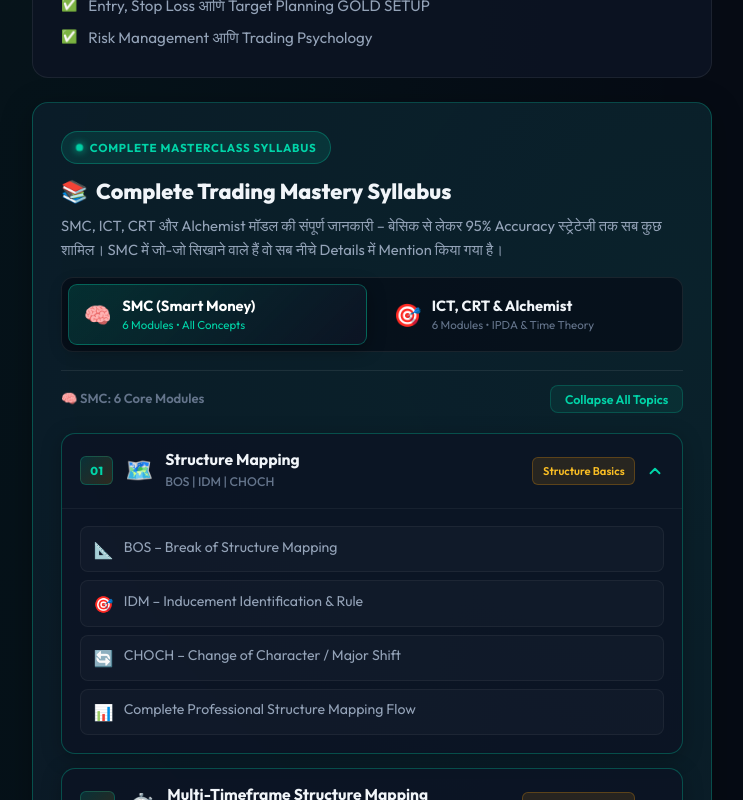
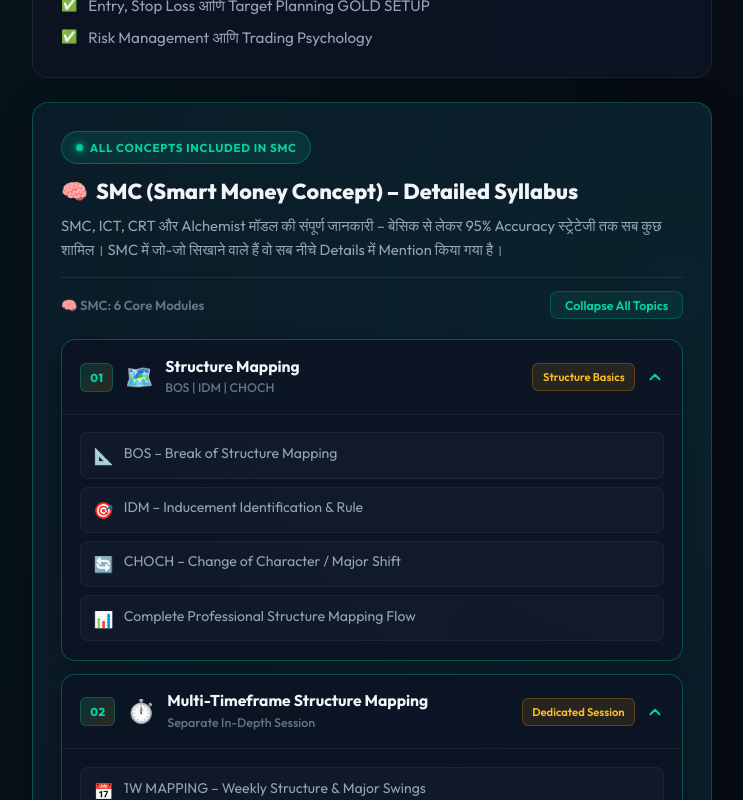
Before and after one commit to krushisathiai/Yogesh-Tech, a React (Vite) app: page / in a window 1280 px wide. Shown: the part 940-1740 px from the top of the page, without its empty margins (268-1011 px from the left). Built offline with nearby package versions, Linux system fonts and the light colour scheme.

Commit message:
Separate ICT, CRT and Alchemist into its own dedicated section with Click Here to Check Full Syllabus button

```diff
--- a/src/pages/HomePage.css
+++ b/src/pages/HomePage.css
@@ -338,76 +338,161 @@
   margin-bottom: 0.95rem;
 }
 
-/* ── SYLLABUS TABS ── */
-.syllabus-tabs-nav {
-  display: grid;
-  grid-template-columns: repeat(2, 1fr);
-  gap: 0.65rem;
-  margin: 1rem 0 1.15rem;
-  background: rgba(5, 10, 20, 0.65);
-  padding: 0.35rem;
-  border-radius: 12px;
-  border: 1px solid rgba(255, 255, 255, 0.08);
+/* ── SEPARATE ICT & ALCHEMIST SECTION ── */
+.ict-syllabus-section {
+  border-color: rgba(245, 158, 11, 0.35);
+  background: radial-gradient(circle at 95% 5%, rgba(245, 158, 11, 0.08), transparent 45%), var(--bg-card);
+  box-shadow: 0 8px 32px rgba(0, 0, 0, 0.35);
 }
 
-.syllabus-tab-btn {
+.ict-badge-pill {
+  display: inline-flex;
+  align-items: center;
+  gap: 0.45rem;
+  padding: 0.35rem 0.85rem;
+  font-size: 0.72rem;
+  font-weight: 700;
+  letter-spacing: 0.75px;
+  text-transform: uppercase;
+  border-radius: 100px;
+  background: rgba(245, 158, 11, 0.12);
+  color: var(--gold);
+  border: 1px solid rgba(245, 158, 11, 0.35);
+  margin-bottom: 0.85rem;
+}
+
+.gold-dot {
+  background: var(--gold) !important;
+  box-shadow: 0 0 8px var(--gold) !important;
+}
+
+/* ── PREVIEW CHIPS ── */
+.ict-preview-chips {
+  display: flex;
+  flex-wrap: wrap;
+  gap: 0.45rem;
+  margin: 1rem 0 1.15rem;
+}
+
+.ict-preview-chip {
+  padding: 0.35rem 0.75rem;
+  border-radius: 8px;
+  font-size: 0.78rem;
+  font-weight: 500;
+  background: rgba(255, 255, 255, 0.03);
+  border: 1px solid rgba(255, 255, 255, 0.08);
+  color: var(--text2);
+  display: inline-flex;
+  align-items: center;
+  gap: 0.35rem;
+  transition: all 0.2s ease;
+}
+
+.ict-preview-chip:hover {
+  background: rgba(255, 255, 255, 0.06);
+  border-color: rgba(255, 255, 255, 0.15);
+  color: #fff;
+}
+
+.ict-preview-chip.highlight {
+  background: rgba(245, 158, 11, 0.12);
+  border-color: rgba(245, 158, 11, 0.4);
+  color: #fff;
+  font-weight: 600;
+  box-shadow: 0 0 12px rgba(245, 158, 11, 0.12);
+}
+
+/* ── DEDICATED ICT CTA BUTTON ── */
+.ict-cta-box {
+  margin: 0.5rem 0 0.5rem;
+}
+
+.ict-full-btn {
   display: flex;
   align-items: center;
-  gap: 0.65rem;
-  padding: 0.75rem 0.95rem;
-  border-radius: 9px;
-  background: transparent;
-  border: 1px solid transparent;
-  text-align: left;
+  justify-content: space-between;
+  width: 100%;
+  padding: 1.1rem 1.35rem;
+  background: linear-gradient(135deg, rgba(245, 158, 11, 0.18), rgba(0, 212, 168, 0.12));
+  border: 2px solid rgba(245, 158, 11, 0.45);
+  border-radius: 14px;
   cursor: pointer;
   transition: all 0.25s ease;
-  color: var(--text2);
+  box-shadow: 0 6px 24px rgba(245, 158, 11, 0.15);
+  text-align: left;
 }
 
-.syllabus-tab-btn:hover {
-  background: rgba(255, 255, 255, 0.04);
-  color: var(--text);
+.ict-full-btn:hover {
+  transform: translateY(-2px);
+  border-color: rgba(245, 158, 11, 0.85);
+  box-shadow: 0 8px 32px rgba(245, 158, 11, 0.3);
+  background: linear-gradient(135deg, rgba(245, 158, 11, 0.25), rgba(0, 212, 168, 0.18));
 }
 
-.syllabus-tab-btn.active {
-  background: linear-gradient(135deg, rgba(0, 212, 168, 0.16), rgba(13, 20, 36, 0.95));
-  border-color: rgba(0, 212, 168, 0.35);
-  box-shadow: 0 4px 18px rgba(0, 0, 0, 0.35);
+.ict-full-btn.active {
+  border-color: rgba(0, 212, 168, 0.5);
+  background: linear-gradient(135deg, rgba(0, 212, 168, 0.18), rgba(245, 158, 11, 0.15));
+  box-shadow: 0 6px 24px rgba(0, 212, 168, 0.2);
 }
 
-.tab-icon {
-  font-size: 1.4rem;
+.ict-btn-left {
+  display: flex;
+  align-items: center;
+  gap: 0.85rem;
+  flex: 1;
+}
+
+.ict-btn-icon {
+  font-size: 1.6rem;
   flex-shrink: 0;
 }
 
-.tab-btn-text {
+.ict-btn-content {
   display: flex;
   flex-direction: column;
-  min-width: 0;
 }
 
-.tab-btn-text strong {
-  font-size: 0.92rem;
-  font-weight: 700;
-  color: var(--text);
-  line-height: 1.25;
+.ict-btn-title {
+  font-size: 1.05rem;
+  font-weight: 800;
+  color: #fff;
+  line-height: 1.3;
 }
 
-.syllabus-tab-btn.active .tab-btn-text strong {
-  color: #fff;
+.ict-btn-sub {
+  font-size: 0.78rem;
+  color: var(--gold);
+  margin-top: 0.25rem;
+  font-weight: 500;
 }
 
-.tab-btn-text small {
-  font-size: 0.72rem;
-  color: var(--text3);
-  margin-top: 2px;
-  white-space: nowrap;
-  overflow: hidden;
-  text-overflow: ellipsis;
+.ict-btn-chevron {
+  color: var(--gold);
+  display: flex;
+  align-items: center;
+  justify-content: center;
+  flex-shrink: 0;
+  transition: color 0.2s ease;
 }
 
-.syllabus-tab-btn.active .tab-btn-text small {
+.ict-full-btn.active .ict-btn-chevron {
   color: var(--teal);
+}
+
+.ict-card.active {
+  border-color: rgba(245, 158, 11, 0.35);
+}
+
+.ict-num {
+  background: linear-gradient(135deg, rgba(245, 158, 11, 0.2), rgba(0, 212, 168, 0.15));
+  color: var(--gold);
+  border-color: rgba(245, 158, 11, 0.35);
+}
+
+.ict-chip {
+  background: rgba(0, 212, 168, 0.12);
+  color: var(--teal);
+  border-color: rgba(0, 212, 168, 0.25);
 }
 
 .smc-toolbar {
@@ -637,10 +722,10 @@
 
   .smc-title { font-size: 1.15rem; }
   .smc-badge-chip { display: none; }
-  .syllabus-tabs-nav { grid-template-columns: 1fr; gap: 0.45rem; padding: 0.3rem; }
-  .syllabus-tab-btn { padding: 0.65rem 0.8rem; }
-  .tab-btn-text strong { font-size: 0.88rem; }
-  .tab-btn-text small { font-size: 0.7rem; }
+  .ict-full-btn { padding: 0.9rem 1rem; }
+  .ict-btn-title { font-size: 0.92rem; }
+  .ict-btn-sub { font-size: 0.72rem; }
+  .ict-preview-chip { font-size: 0.72rem; padding: 0.28rem 0.55rem; }
   .smc-card-header { padding: 0.75rem 0.85rem; }
   .smc-card-body { padding: 0.4rem 0.85rem 0.85rem; }
   .smc-module-name { font-size: 0.9rem; }
--- a/src/pages/HomePage.jsx
+++ b/src/pages/HomePage.jsx
@@ -250,31 +250,45 @@ const ictModules = [
 ];
 
 const HomePage = () => {
-  const [activeTab, setActiveTab] = useState('smc');
-  const [openModules, setOpenModules] = useState({
-    'smc-1': true, 'smc-2': true, 'smc-3': true, 'smc-4': true, 'smc-5': true, 'smc-6': true,
+  const [openSmcModules, setOpenSmcModules] = useState({
+    'smc-1': true, 'smc-2': true, 'smc-3': true, 'smc-4': true, 'smc-5': true, 'smc-6': true
+  });
+  const [openIctModules, setOpenIctModules] = useState({
     'ict-1': true, 'ict-2': true, 'ict-3': true, 'ict-4': true, 'ict-5': true, 'ict-6': true
   });
+  const [showIctFull, setShowIctFull] = useState(false);
 
-  const toggleModule = (id) => {
-    setOpenModules(prev => ({
+  const toggleSmcModule = (id) => {
+    setOpenSmcModules(prev => ({
       ...prev,
       [id]: !prev[id]
     }));
   };
 
-  const currentModules = activeTab === 'smc' ? smcModules : ictModules;
-  const currentTabOpenCount = currentModules.filter(m => openModules[m.id]).length;
-  const isCurrentAllOpen = currentTabOpenCount === currentModules.length;
+  const isSmcAllOpen = smcModules.every(m => openSmcModules[m.id]);
 
-  const toggleCurrentAll = () => {
-    const targetState = !isCurrentAllOpen;
-    setOpenModules(prev => {
-      const updated = { ...prev };
-      currentModules.forEach(m => {
-        updated[m.id] = targetState;
-      });
-      return updated;
+  const toggleSmcAll = () => {
+    const targetState = !isSmcAllOpen;
+    setOpenSmcModules({
+      'smc-1': targetState, 'smc-2': targetState, 'smc-3': targetState,
+      'smc-4': targetState, 'smc-5': targetState, 'smc-6': targetState
+    });
+  };
+
+  const toggleIctModule = (id) => {
+    setOpenIctModules(prev => ({
+      ...prev,
+      [id]: !prev[id]
+    }));
+  };
+
+  const isIctAllOpen = ictModules.every(m => openIctModules[m.id]);
+
+  const toggleIctAll = () => {
+    const targetState = !isIctAllOpen;
+    setOpenIctModules({
+      'ict-1': targetState, 'ict-2': targetState, 'ict-3': targetState,
+      'ict-4': targetState, 'ict-5': targetState, 'ict-6': targetState
     });
   };
 
@@ -324,67 +338,39 @@ const HomePage = () => {
         </ul>
       </section>
 
-      {/* ── SYLLABUS SECTION WITH TABS ── */}
+      {/* ── 1. SMC COMPLETE SYLLABUS SECTION ── */}
       <section className="card-section smc-syllabus-section glow-section">
         <div className="smc-header-block">
           <div className="smc-badge-pill">
             <span className="pill-dot"></span>
-            COMPLETE MASTERCLASS SYLLABUS
+            ALL CONCEPTS INCLUDED IN SMC
           </div>
           <h2 className="smc-title">
-            <span>📚</span> Complete Trading Mastery Syllabus
+            <span>🧠</span> SMC (Smart Money Concept) – Detailed Syllabus
           </h2>
           <p className="smc-desc">
             SMC, ICT, CRT और Alchemist मॉडल की संपूर्ण जानकारी – बेसिक से लेकर 95% Accuracy स्ट्रेटेजी तक सब कुछ शामिल। SMC में जो-जो सिखाने वाले हैं वो सब नीचे Details में Mention किया गया है।
           </p>
 
-          {/* TAB SWITCHER */}
-          <div className="syllabus-tabs-nav">
-            <button
-              type="button"
-              className={`syllabus-tab-btn ${activeTab === 'smc' ? 'active' : ''}`}
-              onClick={() => setActiveTab('smc')}
-            >
-              <span className="tab-icon">🧠</span>
-              <div className="tab-btn-text">
-                <strong>SMC (Smart Money)</strong>
-                <small>6 Modules • All Concepts</small>
-              </div>
-            </button>
-            <button
-              type="button"
-              className={`syllabus-tab-btn ${activeTab === 'ict' ? 'active' : ''}`}
-              onClick={() => setActiveTab('ict')}
-            >
-              <span className="tab-icon">🎯</span>
-              <div className="tab-btn-text">
-                <strong>ICT, CRT &amp; Alchemist</strong>
-                <small>6 Modules • IPDA &amp; Time Theory</small>
-              </div>
-            </button>
-          </div>
-
           <div className="smc-toolbar">
-            <span className="smc-count-text">
-              {activeTab === 'smc' ? '🧠 SMC: 6 Core Modules' : '🎯 ICT & CRT: 6 Advanced Modules'}
-            </span>
-            <button type="button" onClick={toggleCurrentAll} className="smc-toggle-all-btn">
-              {isCurrentAllOpen ? 'Collapse All Topics' : (activeTab === 'smc' ? 'Check Smart Money Concept All Topics' : 'Check ICT & CRT All Topics')}
+            <span className="smc-count-text">🧠 SMC: 6 Core Modules</span>
+            <button type="button" onClick={toggleSmcAll} className="smc-toggle-all-btn">
+              {isSmcAllOpen ? 'Collapse All Topics' : 'Check Smart Money Concept All Topics'}
             </button>
           </div>
         </div>
 
         <div className="smc-modules-container">
-          {currentModules.map((mod) => {
-            const isOpen = !!openModules[mod.id];
+          {smcModules.map((mod) => {
+            const isOpen = !!openSmcModules[mod.id];
             return (
               <div key={mod.id} className={`smc-card ${isOpen ? 'active' : ''}`}>
                 <div
                   className="smc-card-header"
-                  onClick={() => toggleModule(mod.id)}
+                  onClick={() => toggleSmcModule(mod.id)}
                   role="button"
                   tabIndex={0}
-                  onKeyDown={(e) => { if (e.key === 'Enter' || e.key === ' ') toggleModule(mod.id); }}
+                  onKeyDown={(e) => { if (e.key === 'Enter' || e.key === ' ') toggleSmcModule(mod.id); }}
                 >
                   <div className="smc-card-header-left">
                     <span className="smc-num">{mod.num}</span>
@@ -419,6 +405,116 @@ const HomePage = () => {
             );
           })}
         </div>
+      </section>
+
+      {/* ── 2. SEPARATE ICT, CRT & ALCHEMIST SECTION ── */}
+      <section className="card-section ict-syllabus-section">
+        <div className="smc-header-block">
+          <div className="ict-badge-pill">
+            <span className="pill-dot gold-dot"></span>
+            ADVANCED INSTITUTIONAL MASTERCLASS
+          </div>
+          <h2 className="smc-title">
+            <span>🎯</span> ICT, CRT &amp; Alchemist – Advanced Masterclass
+          </h2>
+          <p className="smc-desc">
+            IPDA Algorithm, Candle Range Theory (CRT), Judas Swing, Time Theory आणि Alchemist Fibonacci मॉडेलची संपूर्ण माहिती.
+          </p>
+
+          {/* PREVIEW CHIPS */}
+          <div className="ict-preview-chips">
+            <span className="ict-preview-chip">🔄 AMD &amp; Price Delivery</span>
+            <span className="ict-preview-chip">🕯️ Candle Delivery &amp; Judas</span>
+            <span className="ict-preview-chip">⚡ IPDA &amp; Profiles</span>
+            <span className="ict-preview-chip">🎯 Kill Zones &amp; Gold Phantom</span>
+            <span className="ict-preview-chip highlight">🏆 CRT 95% Accuracy XAU-USD</span>
+            <span className="ict-preview-chip">✨ Alchemist Fibonacci</span>
+          </div>
+
+          {/* THE SEPARATE CALL-TO-ACTION BUTTON AS REQUESTED */}
+          <div className="ict-cta-box">
+            <button
+              type="button"
+              className={`ict-full-btn ${showIctFull ? 'active' : ''}`}
+              onClick={() => setShowIctFull(!showIctFull)}
+            >
+              <div className="ict-btn-left">
+                <span className="ict-btn-icon">⚡</span>
+                <div className="ict-btn-content">
+                  <span className="ict-btn-title">
+                    {showIctFull ? '▲ Close ICT, CRT & Alchemist Syllabus' : '👉 Click Here to Check Full Syllabus'}
+                  </span>
+                  <span className="ict-btn-sub">
+                    {showIctFull
+                      ? 'Click to collapse ICT, CRT & Alchemist modules'
+                      : 'Check all 6 Advanced Modules & 45+ Institutional Setups'}
+                  </span>
+                </div>
+              </div>
+              <span className={`ict-btn-chevron ${showIctFull ? 'open' : ''}`}>
+                <ChevronIcon isOpen={showIctFull} />
+              </span>
+            </button>
+          </div>
+
+          {showIctFull && (
+            <div className="smc-toolbar" style={{ marginTop: '1.25rem' }}>
+              <span className="smc-count-text">🎯 ICT &amp; CRT: 6 Advanced Modules</span>
+              <button type="button" onClick={toggleIctAll} className="smc-toggle-all-btn">
+                {isIctAllOpen ? 'Collapse All Topics' : 'Expand All Topics'}
+              </button>
+            </div>
+          )}
+        </div>
+
+        {/* EXPANDABLE MODULES */}
+        {showIctFull && (
+          <div className="smc-modules-container">
+            {ictModules.map((mod) => {
+              const isOpen = !!openIctModules[mod.id];
+              return (
+                <div key={mod.id} className={`smc-card ict-card ${isOpen ? 'active' : ''}`}>
+                  <div
+                    className="smc-card-header"
+                    onClick={() => toggleIctModule(mod.id)}
+                    role="button"
+                    tabIndex={0}
+                    onKeyDown={(e) => { if (e.key === 'Enter' || e.key === ' ') toggleIctModule(mod.id); }}
+                  >
+                    <div className="smc-card-header-left">
+                      <span className="smc-num ict-num">{mod.num}</span>
+                      <span className="smc-module-icon">{mod.icon}</span>
+                      <div className="smc-title-box">
+                        <h3 className="smc-module-name">{mod.title}</h3>
+                        <span className="smc-module-tagline">{mod.tagline}</span>
+                      </div>
+                    </div>
+                    <div className="smc-card-header-right">
+                      <span className="smc-badge-chip ict-chip">{mod.badge}</span>
+                      <ChevronIcon isOpen={isOpen} />
+                    </div>
+                  </div>
+
+                  {isOpen && (
+                    <div className="smc-card-body">
+                      <ul className="smc-topic-list">
+                        {mod.topics.map((t, idx) => (
+                          <li
+                            key={idx}
+                            className={`smc-topic-item ${t.special ? 'smc-topic-special' : ''} ${t.type ? `smc-${t.type}` : ''}`}
+                          >
+                            <span className="smc-item-icon">{t.icon}</span>
+                            <span className="smc-item-text">{t.text}</span>
+                          </li>
+                        ))}
+                      </ul>
+                    </div>
+                  )}
+                </div>
+              );
+            })}
+          </div>
+        )}
       </section>
 
       {/* ── 80+ SESSIONS ── */}
```
